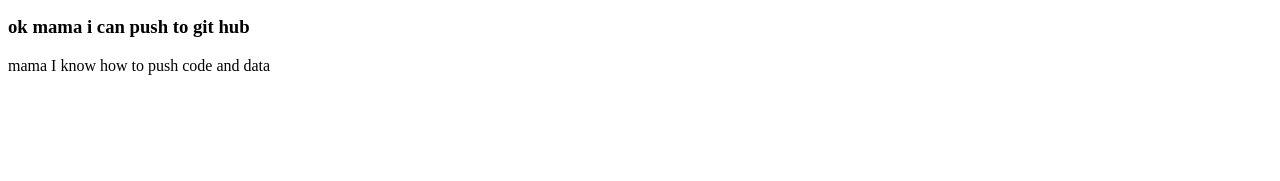
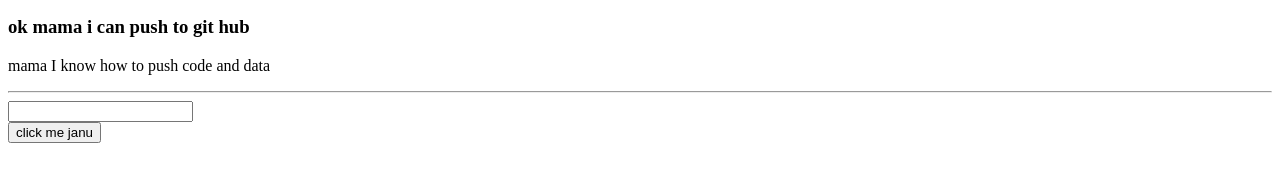
Before and after one commit to jahanur96/git-basic, a plain HTML site: page index.html in a window 1280 px wide. Shown: the part 177-358 px from the top of the page. Drawn offline with Linux system fonts and the light colour scheme.

Commit message:
done adding button

```diff
--- a/index.html
+++ b/index.html
@@ -12,5 +12,9 @@
     <h3>ok mama i can push to git hub</h3>
 
     <div class="name"><p>mama I know how to push code and data</p></div>
+
+    <hr>
+    <input type="text"><br>
+    <button>click me janu</button>
 </body>
 </html>
```
